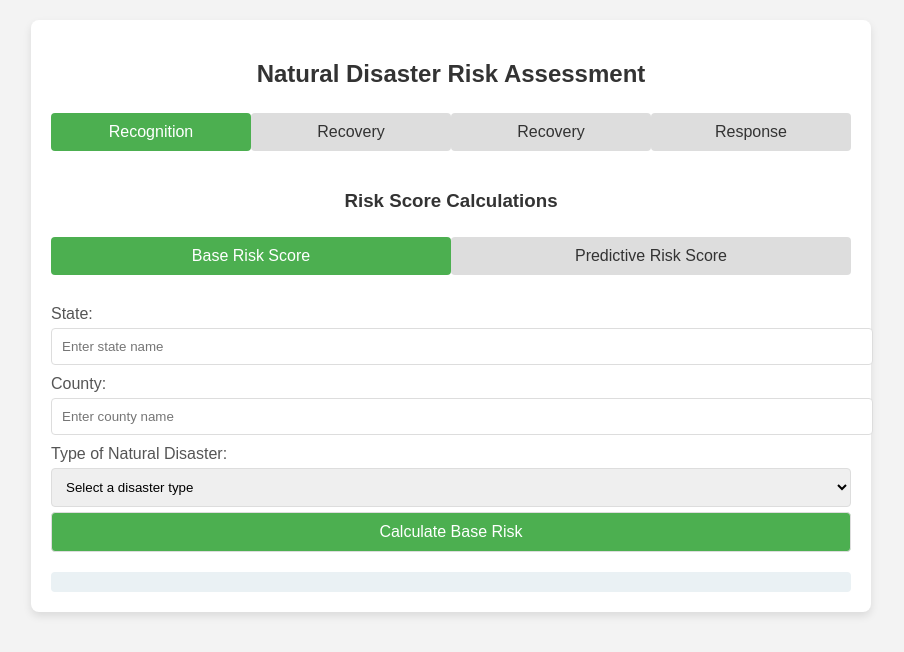
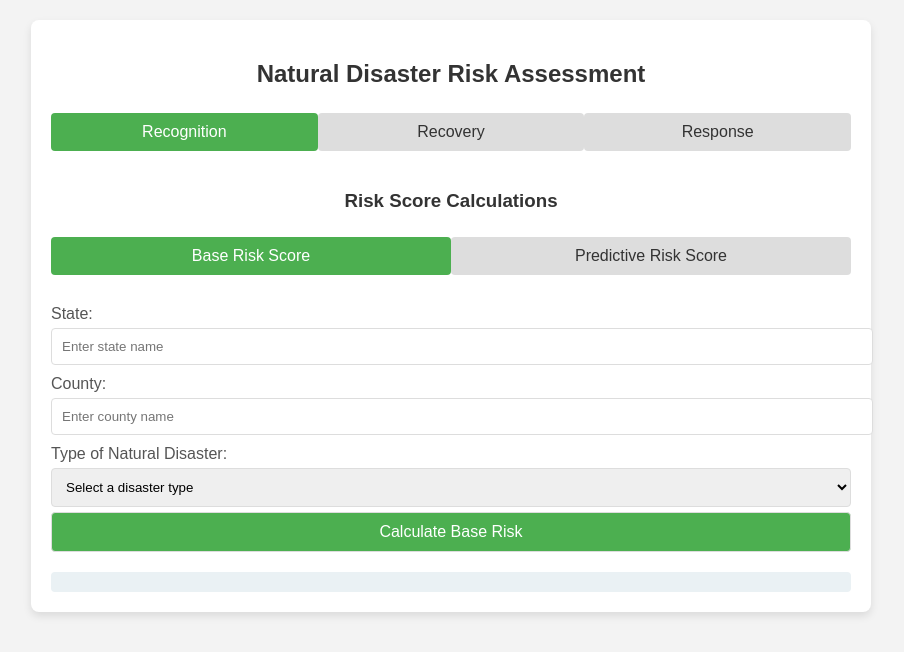
Before and after one commit to AnvitD/TripleRRR, a Flask app: page / in a window 1280 px wide. Shown: the top 652 px of the page, without its empty margins (189-1093 px from the left). Run offline with Flask 3, Linux system fonts and the light colour scheme; parts of the project's set-up code (start-up, migrations or seed data) failed here and were passed over.

Commit message:
Update index.html

```diff
--- a/templates/index.html
+++ b/templates/index.html
@@ -47,11 +47,7 @@
         <!-- Tab Navigation for Main Sections -->
         <div class="tab-buttons">
             <button class="tab-button active" onclick="showSection('recognition')">Recognition</button>
-
             <button class="tab-button" onclick="navigateToRecovery()">Recovery</button>
-
-            <button class="tab-button" onclick="showSection('recovery')">Recovery</button>
-
             <button class="tab-button" onclick="showSection('response')">Response</button>
         </div>
 
@@ -123,12 +119,10 @@
             document.querySelector(`button[onclick="showForm('${formId}')"]`).classList.add('active');
         }
 
-
         function navigateToRecovery() {
             // Navigate to the /recovery route
             window.location.href = '/recovery';
         }
-
 
         async function calculateBaseRisk() {
             const state = document.getElementById('state').value.trim();
@@ -169,12 +163,7 @@
 
             const riskScores = [];
             for (let i = 0; i <= years; i++) {
-
                 riskScores.push((Math.sin(i / 10) + i * 0.5) % 10 + 5);
-
-                // Sample formula: (risk score increases by 0.5 each year, just for illustration)
-                riskScores.push((Math.sin(i / 10) + i * 0.5) % 10 + 5); // example values
-
             }
 
             const yearLabels = Array.from({ length: parseInt(years) + 1 }, (_, i) => i);
```
